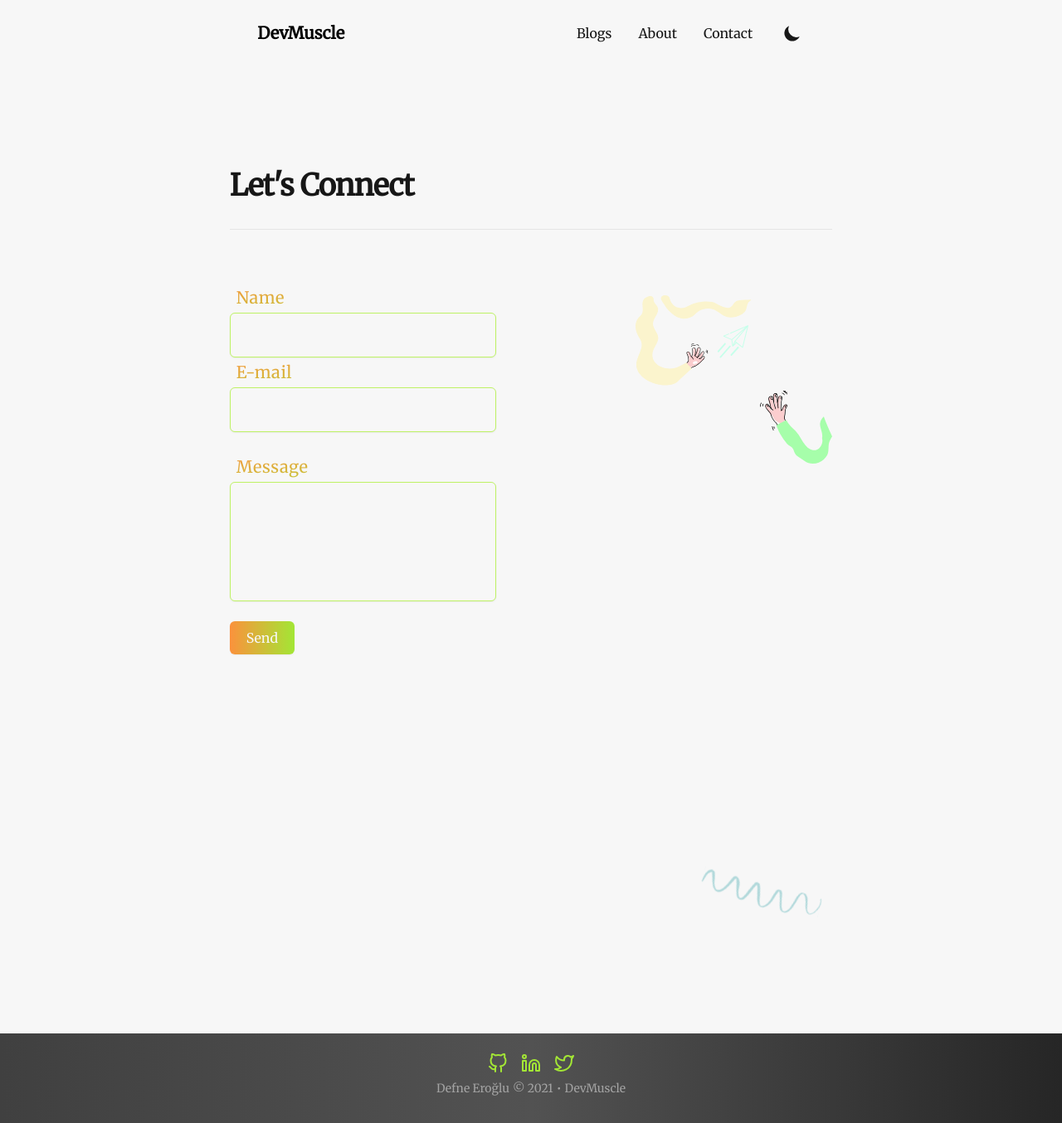
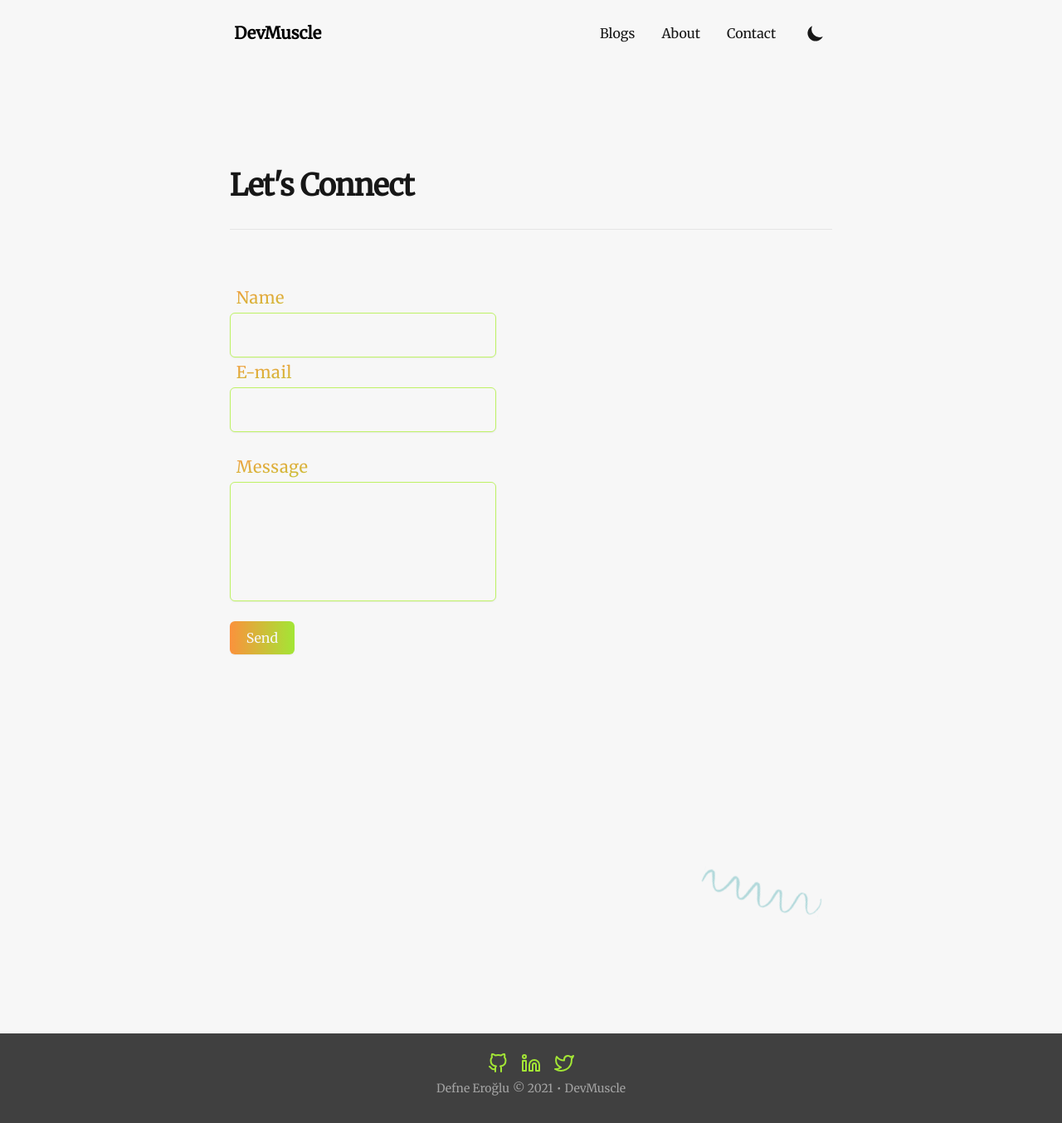
Before and after one commit to definite2/defneeroglu, a Next.js app: page /contact in a window 1280 px wide. Shown: the whole page at 83% size. Built offline with nearby package versions, Linux system fonts and the light colour scheme; what @tailwindcss/typography would draw is missing.

Commit message:
update layout

```diff
--- a/src/components/BlogSummaryCard.js
+++ b/src/components/BlogSummaryCard.js
@@ -21,6 +21,7 @@ export default function BlogSummaryCard(props) {
               </header>
             </div>
           )}
+          <div className="flex w-full justify-center mt-2">
           <dl>
             <dt className="sr-only"> Published on</dt>
             <dd className="text-base  leading-6 text-gray-400 dark:text-gray-400">
@@ -30,7 +31,8 @@ export default function BlogSummaryCard(props) {
               </time>
             </dd>
           </dl>
-          <section className="flex flex-col h-full px-5 py-5 sm:px-8 sm:py-10">
+          </div>
+          <section className="flex flex-col h-full px-5 py-5 sm:px-8 ">
             <h2 className="pb-5 text-xl font-semibold leading-tight sm:text-2xl">{title}</h2>
             {/* TODO! fix a descendant of <a> */}
             <div className="flex flex-wrap">
--- a/src/components/Footer/index.js
+++ b/src/components/Footer/index.js
@@ -3,7 +3,7 @@ import SocialIcon from "../Social";
 import Link from "next/link";
 export default function Footer() {
   return (
-    <footer className=" mt-auto text-center bg-gradient-to-r from-gray-700 via-gray-600 to-gray-800">
+    <footer className=" mt-auto text-center bg-gray-700">
       <div className="flex flex-col justify-center items-center py-6">
         <div className="flex-grow flex-col">
           <div className="flex text-right space-x-4">
--- a/src/components/Header/index.js
+++ b/src/components/Header/index.js
@@ -14,7 +14,7 @@ const Header = () => {
         scrolled ? 'fixed top-0 left-0 w-full z-10 shadow-nav dark:shadow-md' : 'col-span-10 shadow-none'
       } transition-shadow duration-500 ease-in-out flex  items-center justify-between border-0 xl:grid xl:grid-cols-10 gap-1 bg-primary-light dark:bg-gray-900 py-6`}
     >
-      <div className="w-full xl:col-span-6 xl:col-start-3 flex justify-between lg:px-40  xl:px-12 px-5 ">
+      <div className="w-full xl:col-span-6 xl:col-start-3 flex justify-between px-5 ">
         <Logo />
         <div className="flex justify-between items-center text-base leading-5">
           <div className="hidden sm:block">
--- a/src/pages/contact.js
+++ b/src/pages/contact.js
@@ -39,12 +39,6 @@ const contact = () => {
             <ContactForm />
           </div>
 
-          <Image
-            className="-z-10 xl:col-span-1 connectme"
-            src="/media/connectme.svg"
-            width="300px"
-            height="376px"
-          />
         </div>
       </div>
 
--- a/src/pages/index.js
+++ b/src/pages/index.js
@@ -21,7 +21,7 @@ export default function Home({ posts }) {
     <>
       <PageSeo title={siteMetadata.title} description={siteMetadata.description} />
       <div className="divide-y divide-gray-200 dark:divide-gray-700">
-        <div className="pb-10 pt-20 space-y-2 md:space-y-5">
+        <div className="pb-10 space-y-2 md:space-y-5">
           <p className="text-lg leading-7 prose lg:prose-lg dark:prose-dark max-w-none">
             {siteMetadata.description}
           </p>
@@ -29,7 +29,7 @@ export default function Home({ posts }) {
             Recents
           </h1>
         </div>
-        <ul className="grid grid-cols-1 gap-5 md:grid-cols-2 sm:gap-8">
+        <ul className="grid grid-cols-1 gap-5 md:grid-cols-2 mb-4 sm:gap-8">
           {!posts.length && 'No posts found.'}
           {posts.slice(0, max_post_number).map((frontmatter) => {
             const { slug, date, title, summary, tags, image } = frontmatter
```
